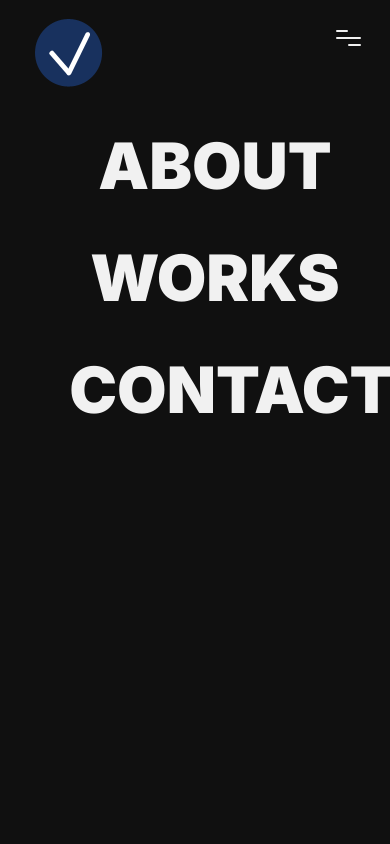
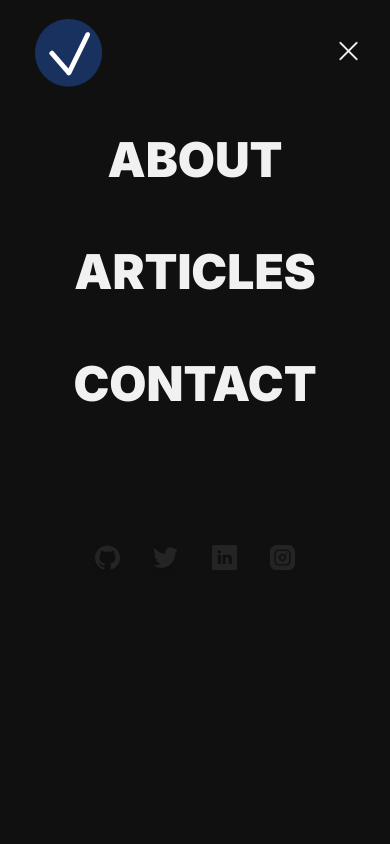
Before and after one commit to vkguru/portfolio, a Next.js app: page / in a window 390 px wide. Both pictures are taken after a click on the element 348 px from the left and 38 px from the top of the page. Shown: the top 844 px of the page. Built offline with nearby package versions, Linux system fonts and the light colour scheme.

Commit message:
update styles

```diff
--- a/components/nav.js
+++ b/components/nav.js
@@ -1,23 +1,24 @@
 import Image from 'next/image'
 import Link from 'next/link'
 import { useState } from 'react'
+import { motion } from 'framer-motion'
+import { navFadeUp,
+  navFadeUpOne,
+  navFadeUpTwo,
+  fadeupHomeThree,
+  rotate,
+  rotate_ } from '../pages/animate'
 import navStyles from '../components/nav.module.scss'
 
 export default function Nav() {
 
   const [menuOpen, setMenuOpen] = useState(false);
-  const [hambuger, sethambuger] = useState(false);
 
   const openMenu = () => {
     setMenuOpen(!menuOpen);
   }
 
-  const hambugerControl = () => {
-    sethambuger(!hambuger);
-  }
-
-  return (
-    <>
+  const navbar =
     <nav className={navStyles.nav}>
       <div className={navStyles.logo}>
         <Link href="/">
@@ -27,23 +28,68 @@ export default function Nav() {
         </Link>
       </div>
       <div className={navStyles.menu}>
+        {menuOpen === false?
           <div className={navStyles.hambuger} onClick={openMenu}>
+
             <span className={navStyles.startbar}></span>
             <span className={navStyles.centerbar}></span>
             <span className={navStyles.endbar}></span>
           </div>
+          :
+          <div className={navStyles.hambugerOpen} onClick={openMenu}>
+            <motion.span initial="hidden" animate="rotate" variants={rotate} className={navStyles.crossbar}></motion.span>
+            <motion.span initial="hidden" animate="rotate" variants={rotate_} className={navStyles.crossbar} className={navStyles.crossbar_alt}></motion.span>
+          </div>
+        }
       </div>
     </nav>
 
+
+  return (
+    <>
+
+      {navbar}
+
       {menuOpen === true?
         <div className={navStyles.menuOpen}>
+          {navbar}
           <div className={navStyles.menuList}>
             <ul>
-              <li><Link href="/"><a>About</a></Link></li>
-              <li><Link href="/works"><a>Works</a></Link></li>
-              <li><Link href="/"><a>Contact</a></Link></li>
+              <motion.li initial="hidden" animate="moveup" variants={navFadeUp}>
+                <Link href="/"><a>About</a></Link>
+              </motion.li>
+              <motion.li initial="hidden" animate="moveup" variants={navFadeUpOne}>
+                <Link href="https://vkguru.hashnode.dev"><a>Articles</a></Link>
+              </motion.li>
+              <motion.li initial="hidden" animate="moveup" variants={navFadeUpTwo}>
+                <Link href="/"><a>Contact</a></Link>
+              </motion.li>
             </ul>
           </div>
+
+          <motion.div initial="hidden" animate="moveup" variants={fadeupHomeThree} className={navStyles.social}>
+            <Link href="https://github.com/vkguru">
+              <a target="_blank">
+                <svg enableBackground="new 0 0 24 24" height="25" viewBox="0 0 24 24" width="25" xmlns="http://www.w3.org/2000/svg"><path d="m12 .5c-6.63 0-12 5.28-12 11.792 0 5.211 3.438 9.63 8.205 11.188.6.111.82-.254.82-.567 0-.28-.01-1.022-.015-2.005-3.338.711-4.042-1.582-4.042-1.582-.546-1.361-1.335-1.725-1.335-1.725-1.087-.731.084-.716.084-.716 1.205.082 1.838 1.215 1.838 1.215 1.07 1.803 2.809 1.282 3.495.981.108-.763.417-1.282.76-1.577-2.665-.295-5.466-1.309-5.466-5.827 0-1.287.465-2.339 1.235-3.164-.135-.298-.54-1.497.105-3.121 0 0 1.005-.316 3.3 1.209.96-.262 1.98-.392 3-.398 1.02.006 2.04.136 3 .398 2.28-1.525 3.285-1.209 3.285-1.209.645 1.624.24 2.823.12 3.121.765.825 1.23 1.877 1.23 3.164 0 4.53-2.805 5.527-5.475 5.817.42.354.81 1.077.81 2.182 0 1.578-.015 2.846-.015 3.229 0 .309.21.678.825.56 4.801-1.548 8.236-5.97 8.236-11.173 0-6.512-5.373-11.792-12-11.792z"/></svg>
+              </a>
+            </Link>
+            <Link href="https://twitter.com/vichukwu">
+              <a target="_blank">
+                <svg enableBackground="new 0 0 24 24" height="25" viewBox="0 0 24 24" width="25" xmlns="http://www.w3.org/2000/svg"><path d="m21.534 7.113c.976-.693 1.797-1.558 2.466-2.554v-.001c-.893.391-1.843.651-2.835.777 1.02-.609 1.799-1.566 2.165-2.719-.951.567-2.001.967-3.12 1.191-.903-.962-2.19-1.557-3.594-1.557-2.724 0-4.917 2.211-4.917 4.921 0 .39.033.765.114 1.122-4.09-.2-7.71-2.16-10.142-5.147-.424.737-.674 1.58-.674 2.487 0 1.704.877 3.214 2.186 4.089-.791-.015-1.566-.245-2.223-.606v.054c0 2.391 1.705 4.377 3.942 4.835-.401.11-.837.162-1.29.162-.315 0-.633-.018-.931-.084.637 1.948 2.447 3.381 4.597 3.428-1.674 1.309-3.8 2.098-6.101 2.098-.403 0-.79-.018-1.177-.067 2.18 1.405 4.762 2.208 7.548 2.208 8.683 0 14.342-7.244 13.986-14.637z" /></svg>
+              </a>
+            </Link>
+            <Link href="https://www.linkedin.com/in/victor-nwoguru/">
+              <a target="_blank">
+                <svg height="25" viewBox="0 0 512 512" width="25" xmlns="http://www.w3.org/2000/svg"><path d="m475.074219 0h-438.148438c-20.394531 0-36.925781 16.53125-36.925781 36.925781v438.148438c0 20.394531 16.53125 36.925781 36.925781 36.925781h438.148438c20.394531 0 36.925781-16.53125 36.925781-36.925781v-438.148438c0-20.394531-16.53125-36.925781-36.925781-36.925781zm-293.464844 387h-62.347656v-187.574219h62.347656zm-31.171875-213.1875h-.40625c-20.921875 0-34.453125-14.402344-34.453125-32.402344 0-18.40625 13.945313-32.410156 35.273437-32.410156 21.328126 0 34.453126 14.003906 34.859376 32.410156 0 18-13.53125 32.402344-35.273438 32.402344zm255.984375 213.1875h-62.339844v-100.347656c0-25.21875-9.027343-42.417969-31.585937-42.417969-17.222656 0-27.480469 11.601563-31.988282 22.800781-1.648437 4.007813-2.050781 9.609375-2.050781 15.214844v104.75h-62.34375s.816407-169.976562 0-187.574219h62.34375v26.558594c8.285157-12.78125 23.109375-30.960937 56.1875-30.960937 41.019531 0 71.777344 26.808593 71.777344 84.421874zm0 0" /></svg>
+              </a>
+            </Link>
+            <Link href="https://www.instagram.com/victornwoguru/">
+              <a target="_blank">
+                <svg height="25" viewBox="0 0 512 512" width="25" xmlns="http://www.w3.org/2000/svg"><path d="m301 256c0 24.851562-20.148438 45-45 45s-45-20.148438-45-45 20.148438-45 45-45 45 20.148438 45 45zm0 0"/><path d="m332 120h-152c-33.085938 0-60 26.914062-60 60v152c0 33.085938 26.914062 60 60 60h152c33.085938 0 60-26.914062 60-60v-152c0-33.085938-26.914062-60-60-60zm-76 211c-41.355469 0-75-33.644531-75-75s33.644531-75 75-75 75 33.644531 75 75-33.644531 75-75 75zm86-146c-8.285156 0-15-6.714844-15-15s6.714844-15 15-15 15 6.714844 15 15-6.714844 15-15 15zm0 0"/><path d="m377 0h-242c-74.4375 0-135 60.5625-135 135v242c0 74.4375 60.5625 135 135 135h242c74.4375 0 135-60.5625 135-135v-242c0-74.4375-60.5625-135-135-135zm45 332c0 49.625-40.375 90-90 90h-152c-49.625 0-90-40.375-90-90v-152c0-49.625 40.375-90 90-90h152c49.625 0 90 40.375 90 90zm0 0"/></svg>
+              </a>
+            </Link>
+          </motion.div>
+          {/* <div className={navStyles.sp}></div> */}
         </div>
         :
         ''
--- a/components/nav.module.scss
+++ b/components/nav.module.scss
@@ -58,12 +58,43 @@
 
     }
 
+    & .hambugerOpen {
+      float: right;
+      padding: 20px 0;
+      display: flex;
+      flex-direction: column;
+      width: 25px;
+      height: 56px;
+      margin-top: 20px;
+      cursor: pointer;
+
+      & span {
+        background-color: $light;
+        border-radius: 5px;
+        width: 100%;
+        height: 2px;
+
+        &.crossbar {
+          transform: rotate(-45deg);
+          transition: transform 0.5s ease-in-out;
+        }
+
+        &.crossbar_alt {
+          transform: rotate(45deg);
+          margin-top: -2px;
+          transition: transform 0.5s ease-in-out;
+        }
+      }
+
+    }
+
   }
 
 }
 
 .menuOpen {
   position: fixed;
+  top: 0;
   width: 85%;
   height: 100vh;
   background: inherit;
@@ -87,3 +118,46 @@
   }
 
 }
+
+.social {
+  padding-top: 9rem;
+  display: flex;
+  justify-content: space-between;
+  width: 200px;
+  background: transparent;
+  margin: auto;
+
+  & svg {
+    fill: $light;
+    transition: transform 0.3s ease-in-out;
+
+    &:hover {
+      transform: translateY(-5px);
+      transition: transform 0.3s ease-in-out;
+    }
+  }
+}
+
+.sp {
+  margin-bottom: 30px;
+}
+
+@media screen and (max-width: 768px) {
+  .hambugerOpen {
+    margin-top: 20px;
+  }
+
+  .menuList ul {
+    padding: 0;
+    margin-top: 10px;
+  }
+
+  .menuList ul li a {
+    font-size: 3rem;
+  }
+
+  .social {
+    padding-top: 5rem;
+  }
+
+}
--- a/package.json
+++ b/package.json
@@ -9,6 +9,8 @@
   },
   "dependencies": {
     "@zeit/next-sass": "1.0.1",
+    "framer": "1.2.12",
+    "framer-motion": "3.1.1",
     "next": "10.0.3",
     "react": "17.0.1",
     "react-dom": "17.0.1",
--- a/pages/_app.js
+++ b/pages/_app.js
@@ -1,6 +1,7 @@
 import '../styles/globals.css'
 
 function MyApp({ Component, pageProps }) {
+
   return <Component {...pageProps} />
 }
 
--- /dev/null
+++ b/pages/animate.js
@@ -0,0 +1,145 @@
+export const fadeUp = {
+  hidden: {
+    opacity: 0,
+    translateY: 20
+  },
+  moveup: {
+    opacity: 1,
+    translateY: 0,
+    transition: {
+      delay: 0.5,
+      duration: 0.5
+    }
+  }
+};
+
+export const fadeIn = {
+  hidden: {
+    opacity: 0
+  },
+  moveup: {
+    opacity: 1,
+    transition: {
+      delay: 1.2,
+      duration: 1
+    }
+  }
+};
+
+export const fadeupHome = {
+  hidden: {
+    opacity: 0,
+    translateY: 20
+  },
+  moveup: {
+    opacity: 1,
+    translateY: 0,
+    transition: {
+      delay: 1.8,
+      duration: 1
+    }
+  }
+};
+
+export const fadeupHomeTwo = {
+  hidden: {
+    opacity: 0,
+    translateY: 20
+  },
+  moveup: {
+    opacity: 1,
+    translateY: 0,
+    transition: {
+      delay: 2.2,
+      duration: 1
+    }
+  }
+};
+
+export const fadeupHomeThree = {
+  hidden: {
+    opacity: 0,
+    translateY: 10
+  },
+  moveup: {
+    opacity: 1,
+    translateY: 0,
+    transition: {
+      delay: 2.6,
+      duration: 1
+    }
+  }
+};
+
+export const navFadeUp = {
+  hidden: {
+    opacity: 0,
+    translateY: 30
+  },
+  moveup: {
+    opacity: 1,
+    translateY: 0,
+    transition: {
+      delay: 0.5,
+      duration: 1
+    }
+  }
+};
+
+export const navFadeUpOne = {
+  hidden: {
+    opacity: 0,
+    translateY: 30
+  },
+  moveup: {
+    opacity: 1,
+    translateY: 0,
+    transition: {
+      delay: 1,
+      duration: 1
+    }
+  }
+};
+
+export const navFadeUpTwo = {
+  hidden: {
+    opacity: 0,
+    translateY: 30
+  },
+  moveup: {
+    opacity: 1,
+    translateY: 0,
+    transition: {
+      delay: 1.5,
+      duration: 1
+    }
+  }
+};
+
+export const rotate = {
+  hidden: {
+    opacity: 0,
+    rotate: 0
+  },
+  rotate: {
+    opacity: 1,
+    rotate: -45,
+    transition: {
+      delay: 0
+    }
+  }
+}
+
+export const rotate_ = {
+  hidden: {
+    opacity: 0,
+    rotate: 0
+  },
+  rotate: {
+    opacity: 1,
+    rotate: 45,
+    transition: {
+      delay: 0
+    }
+  }
+}
--- a/pages/index.js
+++ b/pages/index.js
@@ -1,9 +1,12 @@
 import Header from '../components/header'
 import Nav from '../components/nav'
 import Link from 'next/link'
+import { motion } from 'framer-motion'
+import { fadeUp, fadeIn, fadeupHome, fadeupHomeTwo, fadeupHomeThree } from './animate'
 import styles from '../styles/home.module.scss'
 
 export default function Home() {
+
   return (
     <>
       <Header siteTitle = 'Victor Nwoguru | Front-End Developer' />
@@ -12,19 +15,24 @@ export default function Home() {
           <Nav />
           <section className={styles.self}>
             <div className={styles.intro}>
-              <h1>Hello, I am <br/> <span className={styles.name}>Victor Nwoguru</span></h1>
+              <motion.h1 initial="hidden" animate="moveup" variants={fadeUp}>
+                Hello, I am <br/>
+                <motion.span initial="hidden" animate="moveup" variants={fadeIn} className={styles.name}>
+                  Victor Nwoguru
+                </motion.span>
+              </motion.h1>
             </div>
             <div className={styles.intro}>
-              <p>
+              <motion.p initial="hidden" animate="moveup" variants={fadeupHome}>
                 I am a constantly evolving frontend developer who is passionate about building scalable, beautiful, interactive and user friendly web apps.
                 I am a life-long learner which means that I constantly expose myself to resources so as stay relevant in the industry. The technologies I have
-                used are JavaScript(ES6+), Reactjs, Nextjs, Vuejs, Vuex and still counting...
-              </p>
+                used are JavaScript(ES6+), Reactjs, Nextjs, Sass/Scss, Vuejs, Vuex and still counting...
+              </motion.p>
             </div>
-            <div className={styles.cta}>
+            <motion.div initial="hidden" animate="moveup" variants={fadeupHomeTwo} className={styles.cta}>
               <Link href="mailto:hello@vcreate.me"><a>Currently Open to Opportunities</a></Link>
-            </div>
-            <div className={styles.social}>
+            </motion.div>
+            <motion.div initial="hidden" animate="moveup" variants={fadeupHomeThree} className={styles.social}>
               <Link href="https://github.com/vkguru">
                 <a target="_blank">
                   <svg enableBackground="new 0 0 24 24" height="25" viewBox="0 0 24 24" width="25" xmlns="http://www.w3.org/2000/svg"><path d="m12 .5c-6.63 0-12 5.28-12 11.792 0 5.211 3.438 9.63 8.205 11.188.6.111.82-.254.82-.567 0-.28-.01-1.022-.015-2.005-3.338.711-4.042-1.582-4.042-1.582-.546-1.361-1.335-1.725-1.335-1.725-1.087-.731.084-.716.084-.716 1.205.082 1.838 1.215 1.838 1.215 1.07 1.803 2.809 1.282 3.495.981.108-.763.417-1.282.76-1.577-2.665-.295-5.466-1.309-5.466-5.827 0-1.287.465-2.339 1.235-3.164-.135-.298-.54-1.497.105-3.121 0 0 1.005-.316 3.3 1.209.96-.262 1.98-.392 3-.398 1.02.006 2.04.136 3 .398 2.28-1.525 3.285-1.209 3.285-1.209.645 1.624.24 2.823.12 3.121.765.825 1.23 1.877 1.23 3.164 0 4.53-2.805 5.527-5.475 5.817.42.354.81 1.077.81 2.182 0 1.578-.015 2.846-.015 3.229 0 .309.21.678.825.56 4.801-1.548 8.236-5.97 8.236-11.173 0-6.512-5.373-11.792-12-11.792z"/></svg>
@@ -45,7 +53,7 @@ export default function Home() {
                   <svg height="25" viewBox="0 0 512 512" width="25" xmlns="http://www.w3.org/2000/svg"><path d="m301 256c0 24.851562-20.148438 45-45 45s-45-20.148438-45-45 20.148438-45 45-45 45 20.148438 45 45zm0 0"/><path d="m332 120h-152c-33.085938 0-60 26.914062-60 60v152c0 33.085938 26.914062 60 60 60h152c33.085938 0 60-26.914062 60-60v-152c0-33.085938-26.914062-60-60-60zm-76 211c-41.355469 0-75-33.644531-75-75s33.644531-75 75-75 75 33.644531 75 75-33.644531 75-75 75zm86-146c-8.285156 0-15-6.714844-15-15s6.714844-15 15-15 15 6.714844 15 15-6.714844 15-15 15zm0 0"/><path d="m377 0h-242c-74.4375 0-135 60.5625-135 135v242c0 74.4375 60.5625 135 135 135h242c74.4375 0 135-60.5625 135-135v-242c0-74.4375-60.5625-135-135-135zm45 332c0 49.625-40.375 90-90 90h-152c-49.625 0-90-40.375-90-90v-152c0-49.625 40.375-90 90-90h152c49.625 0 90 40.375 90 90zm0 0"/></svg>
                 </a>
               </Link>
-            </div>
+            </motion.div>
           </section>
         </div>
       </div>
--- a/styles/home.module.scss
+++ b/styles/home.module.scss
@@ -12,7 +12,7 @@
 
 .self {
   width: 100%;
-  padding-top: 20px;
+  padding: 20px 0;
 }
 
 .intro {
@@ -66,6 +66,7 @@
   display: flex;
   justify-content: space-between;
   width: 200px;
+  background: transparent;
 
   & svg {
     fill: $light;
@@ -77,3 +78,9 @@
     }
   }
 }
+
+@media screen and (max-width: 900px) {
+  .intro {
+    width: 100%;
+  }
+}
```
Also changed, not shown: 1 other file (tests, documents, lock files or other folders). Lines whose indentation alone changed are shown as unchanged.
